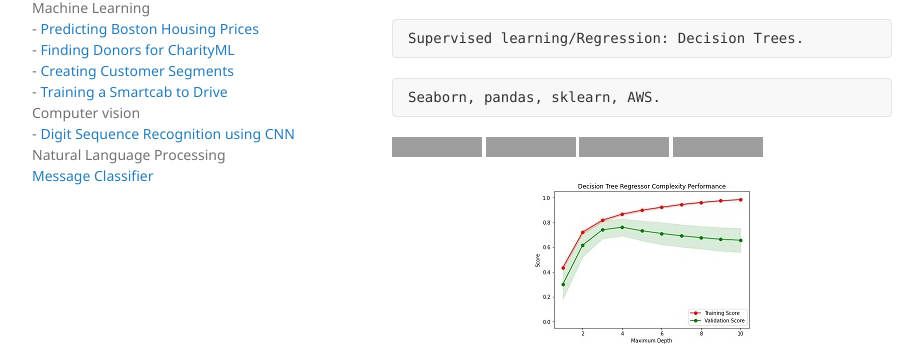
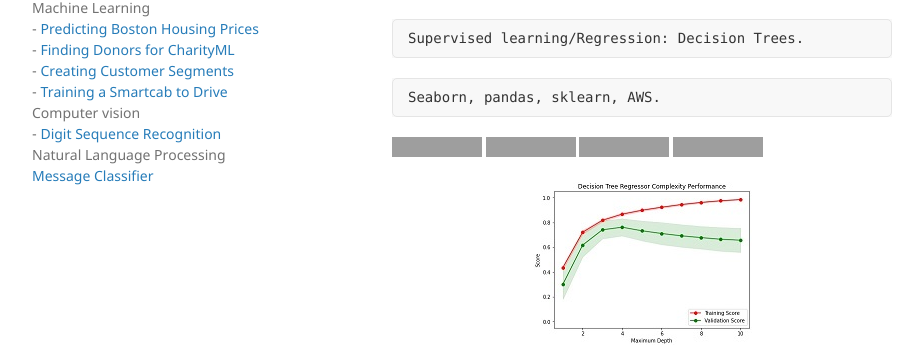
Before and after one commit to alex-coch/alex-coch.github.io, a Jekyll site: the page built from index.md, in a window 1280 px wide. Shown: the part 223-569 px from the top of the page, without its empty margins (178-1101 px from the left). Built offline with Jekyll 4.4.1, drawn with Linux system fonts in a browser that asks for light colours; grey boxes are pictures that could not be loaded.

Commit message:
_config.yml CNN

```diff
--- a/_config.yml
+++ b/_config.yml
@@ -12,7 +12,7 @@ description:
   - <a href="#segments">Creating Customer Segments</a><br>
   - <a href="#smartcab">Training a Smartcab to Drive</a><br>
   Computer vision<br>
-  - <a href="#digit">Digit Sequence Recognition using CNN</a><br>
+  - <a href="#digit">Digit Sequence Recognition</a><br>
   Natural Language Processing<br>
   <a href="#message">Message Classifier</a><br>
 show_downloads: false
```
